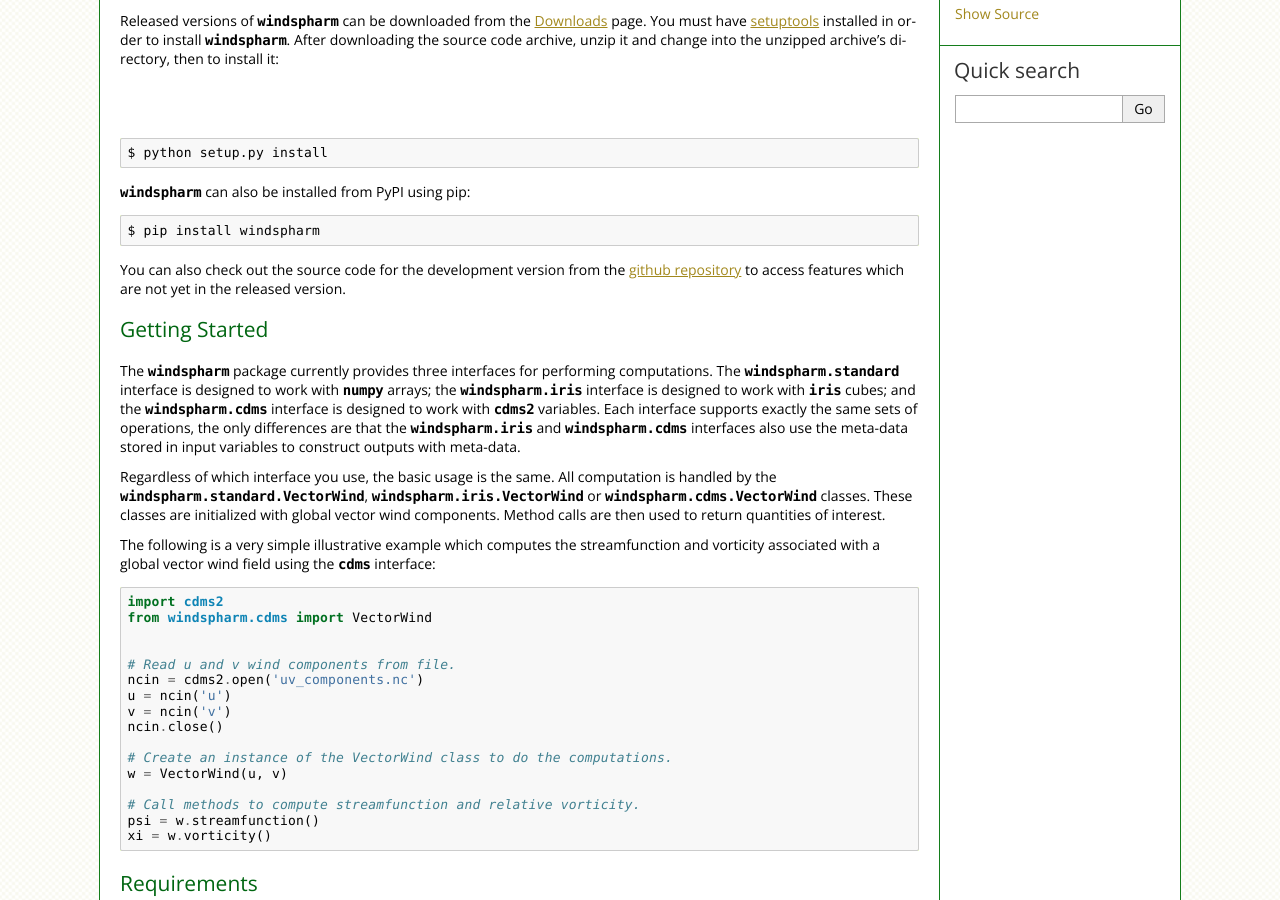
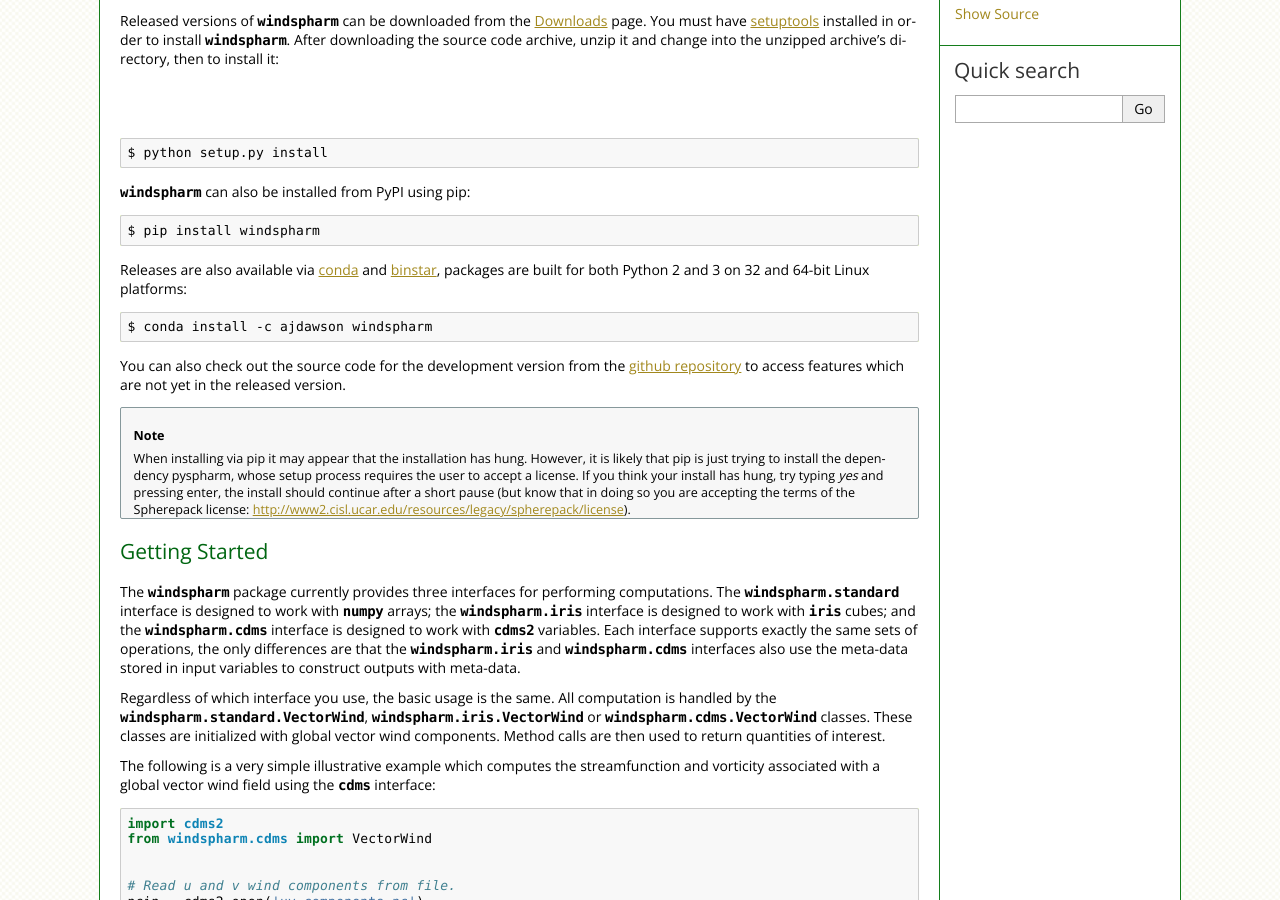
Before and after one commit to ajdawson/windspharm, a Sphinx documentation site: the page built from doc/index.rst, in a window 1280 px wide and 900 px high, scrolled down 470 px. Built offline with Sphinx 7.4.7, drawn with Linux system fonts in a browser that asks for light colours; the version number could not be read and is left out.

Commit message:
Update install information.

```diff
--- a/doc/index.rst
+++ b/doc/index.rst
@@ -47,8 +47,19 @@
 
    $ pip install windspharm
 
+Releases are also available via conda_ and binstar_, packages are built for both Python 2 and 3 on 32 and 64-bit Linux platforms:
+
+.. code-block:: bash
+
+   $ conda install -c ajdawson windspharm
 
 You can also check out the source code for the development version from the `github repository <https://github.com/ajdawson/windspharm>`_ to access features which are not yet in the released version.
+
+.. note::
+
+   When installing via pip it may appear that the installation has hung.
+   However, it is likely that pip is just trying to install the dependency pyspharm, whose setup process requires the user to accept a license.
+   If you think your install has hung, try typing *yes* and pressing enter, the install should continue after a short pause (but know that in doing so you are accepting the terms of the Spherepack license: http://www2.cisl.ucar.edu/resources/legacy/spherepack/license).
 
 
 Getting Started
@@ -137,3 +148,7 @@
 .. _issues: http://github.com/ajdawson/windspharm/issues?state=open
 
 .. _windspharm: http://ajdawson.github.com/windspharm
+
+.. _conda: http://conda.pydata.org/docs/
+
+.. _binstar: https://binstar.org
```
